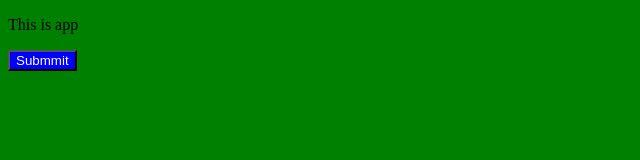
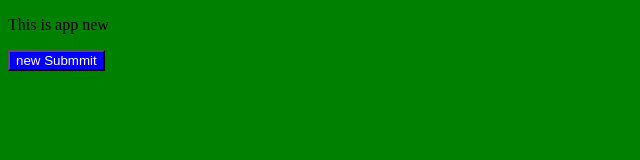
Before and after one commit to chianhluvC/git-tutorial, a plain HTML site: page index.html in a window 1280 px wide. Shown: the whole page, without its empty margins (0-640 px from the left). Drawn offline with Linux system fonts and the light colour scheme.

Commit message:
update index html file new

```diff
--- a/index.html
+++ b/index.html
@@ -11,7 +11,7 @@
 </head>
 
 <body>
-    <p>This is app</p>
-    <button>Submmit</button>
+    <p>This is app new</p>
+    <button> new Submmit</button>
 </body>
 </html>
```
